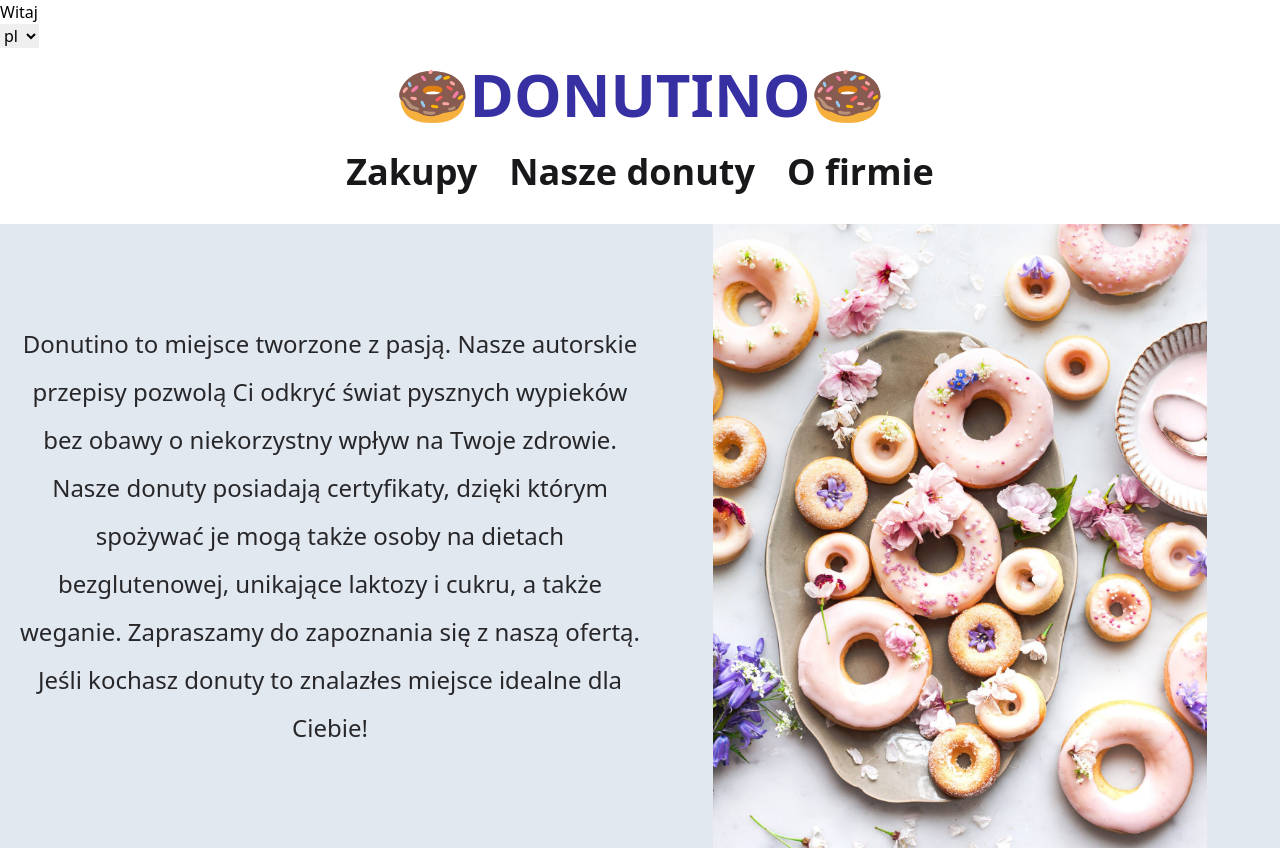
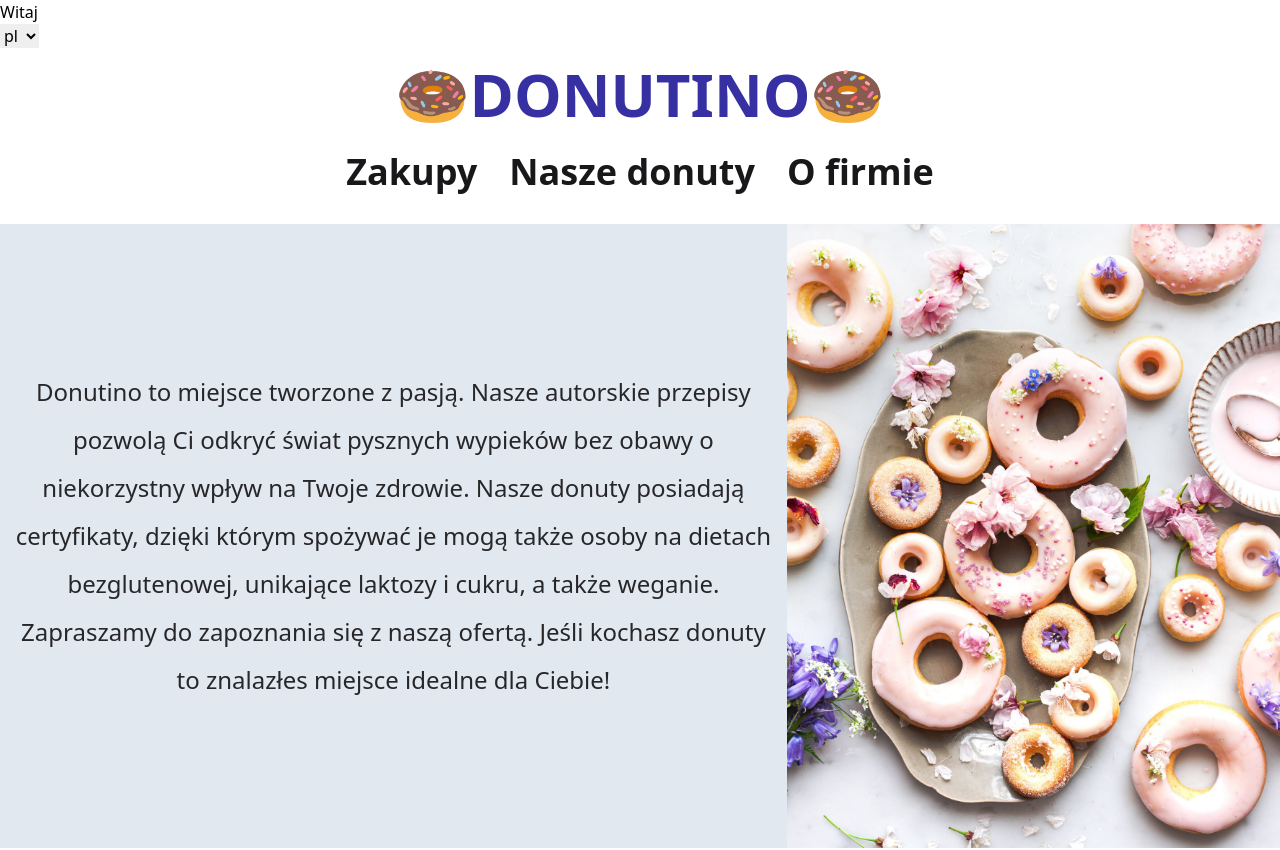
Before and after one commit to DominoxB/donutshop, a Vue app: page / in a window 1280 px wide. Shown: the top 850 px of the page. Built offline with nearby package versions, Linux system fonts and the light colour scheme.

Commit message:
add style to subpages

```diff
--- a/src/components/atoms/AboutUsContent.vue
+++ b/src/components/atoms/AboutUsContent.vue
@@ -1,6 +1,6 @@
 <template>
   <div class="container mx-auto min-h-[500px] text-center text-xl text-slate-900 mt-3">
-    <p class="bg-slate-100">{{ $t("message.about") }}</p>
+    <p class="bg-slate-100 py-3">{{ $t("message.about") }}</p>
   <div class="grid grid-cols-1 md:grid-cols-2 lg:grid-cols-4 mx-auto">
     <img src="@/images/donuty.jpg" class="w-96 h-56 mx-auto"/>
     <img src="@/images/donuty2.jpg" class="w-96 h-56 mx-auto"/>
--- a/src/components/atoms/HomeContent.vue
+++ b/src/components/atoms/HomeContent.vue
@@ -1,8 +1,8 @@
 <template>
   <div class="container mx-auto min-h-[500px] mt-6">
-    <div class="bg-slate-200 grid grid-cols-1 md:grid-cols-2">
-    <p class="text-2xl font-light text-zinc-800 text-center leading-loose my-auto ml-5">{{ $t("message.header") }} </p>
-    <img src="@/images/don.jpg" class= "md:h-[624px] mx-auto"/>
+    <div class="bg-slate-200 grid grid-cols-1 md:grid md:grid-cols-2 lg:flex lg:items-center lg:justify-center">
+    <p class="text-2xl font-light text-zinc-800 text-center leading-loose pl-3 pr-3">{{ $t("message.header") }} </p>
+    <img src="@/images/don.jpg" class= "md:h-[624px] object-fill"/>
   </div>
   </div>
 </template>
--- a/src/components/atoms/NavbarHamburger.vue
+++ b/src/components/atoms/NavbarHamburger.vue
@@ -2,7 +2,6 @@
   <div class="mr-6">
     <button @click="clickHamburger" class="relative group">
       <div
-        :class="{ 'isTrue': show, 'isFalse': !show }"
         class="relative flex overflow-hidden items-center justify-center"
       >
         <div
@@ -44,11 +43,11 @@ import { ref } from "vue";
 export default {
   name: "NavbarHamburger",
   setup(props, context) {
-    const show = ref(false);
+    const show = ref(false)
     const clickHamburger = () => {
       show.value = !show.value;
       context.emit("mobileMenu", show.value)
-    };
+    }
     return {
       clickHamburger,
       show
```
